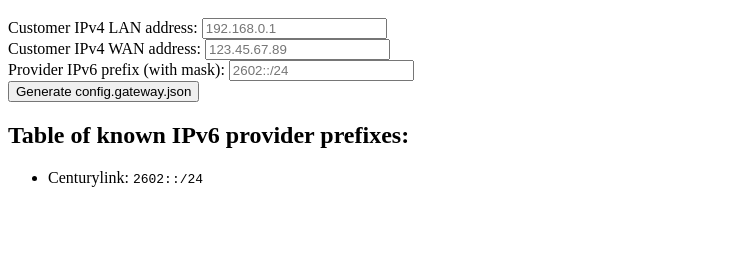
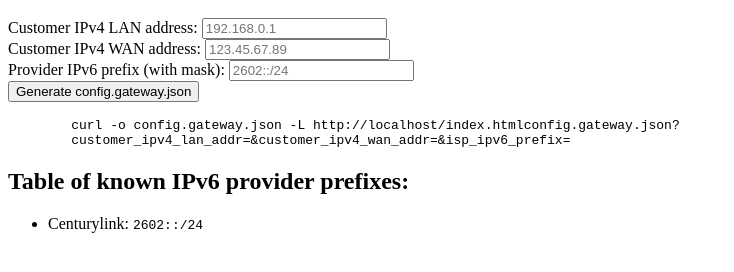
Before and after one commit to staticfloat/UbiquitiIPv6RDGenerator, a plain HTML site: page index.html in a window 1280 px wide. Shown: the part 48-320 px from the top of the page, without its empty margins (0-734 px from the left). Drawn offline with Linux system fonts and the light colour scheme; no server answers.

Commit message:
Add more clickability, add a `curl` command.

```diff
--- a/index.html
+++ b/index.html
@@ -8,11 +8,24 @@
             function autofill_ipv4_wan() {
                 fetch("ipaddr").then(response => response.json()).then(data => {
                     document.getElementById("customer_ipv4_wan_addr").value = data["ipaddr"];
-                })
+                });
+                update_curl_line();
             }
 
             function fill_provider(elem) {
-                document.getElementById("isp_ipv6_prefix_str").value = elem.innerText;
+                document.getElementById("isp_ipv6_prefix").value = elem.children[0].innerText;
+                update_curl_line();
+            }
+
+            function update_curl_line() {
+                let curl_cmd = "curl -o config.gateway.json -L " + window.location.href + "config.gateway.json?";
+                let params = ["customer_ipv4_lan_addr", "customer_ipv4_wan_addr", "isp_ipv6_prefix"]
+                params = params.map(param => param + "=" + encodeURIComponent(document.getElementById(param).value));
+                document.getElementById("curl_output").innerText = curl_cmd + params.join("&");
+            }
+
+            function copy_curl_to_clipboard() {
+                navigator.clipboard.writeText(document.getElementById("curl_output").innerText);
             }
         </script>
     </head>
@@ -20,17 +33,21 @@
         <h1>Enter your network parameters below:</h1>
         <form action="config.gateway.json" method="get">
             <label for="customer_ipv4_lan_addr">Customer IPv4 LAN address:</label>
-            <input type="text" name="customer_ipv4_lan_addr" id="customer_ipv4_lan_addr" placeholder="192.168.0.1"><br/>
+            <input type="text" name="customer_ipv4_lan_addr" id="customer_ipv4_lan_addr" onkeyup="update_curl_line()" placeholder="192.168.0.1"><br/>
             <label for="customer_ipv4_wan_addr">Customer IPv4 WAN address:</label>
-            <input type="text" name="customer_ipv4_wan_addr" id="customer_ipv4_wan_addr" placeholder="123.45.67.89"><br/>
-            <label for="isp_ipv6_prefix_str">Provider IPv6 prefix (with mask):</label>
-            <input type="text" name="isp_ipv6_prefix_str" id="isp_ipv6_prefix_str" placeholder="2602::/24"><br/>
+            <input type="text" name="customer_ipv4_wan_addr" id="customer_ipv4_wan_addr" onkeyup="update_curl_line()" placeholder="123.45.67.89"><br/>
+            <label for="isp_ipv6_prefix">Provider IPv6 prefix (with mask):</label>
+            <input type="text" name="isp_ipv6_prefix" id="isp_ipv6_prefix" onkeyup="update_curl_line()" placeholder="2602::/24"><br/>
             <input type="submit" value="Generate config.gateway.json">
         </form>
 
+        <div style="width:80%;padding-left:5%;padding-right:5%">
+            <code onclick="copy_curl_to_clipboard()" id="curl_output"></code>
+        </div>
+
         <h2>Table of known IPv6 provider prefixes:</h2>
         <ul>
-            <li>Centurylink: <code onclick="fill_provider(this)">2602::/24</code></li>
+            <li onclick="fill_provider(this)">Centurylink: <code>2602::/24</code></li>
         </ul>
     </body>
 </html>
```
Also changed, not shown: 1 other file.
